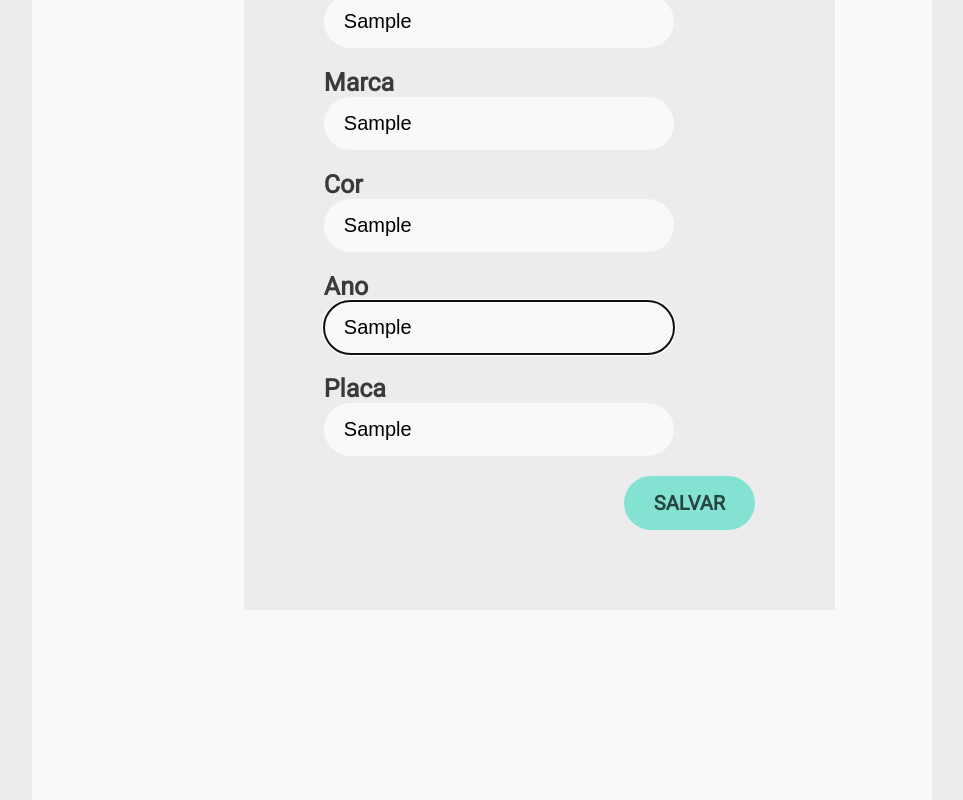
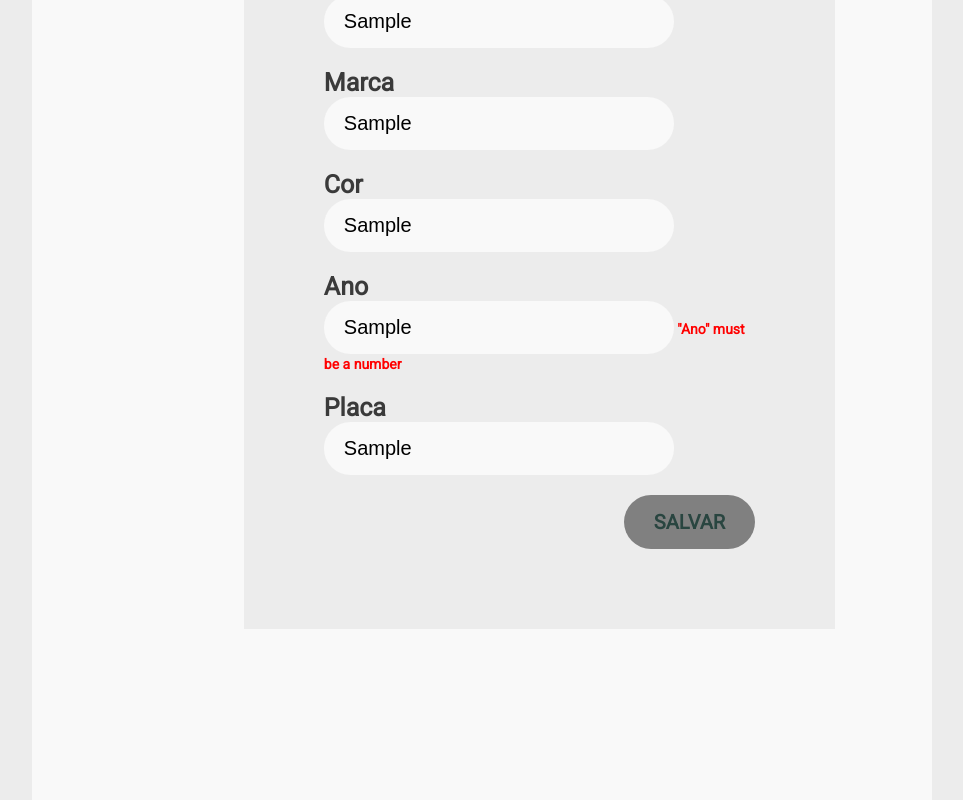
Before and after one commit to levynascimento/desafio-2, a Next.js app: page /pageform in a window 1280 px wide. Both pictures are taken after typing "Sample", "Sample", "Sample", "Sample", "Sample" into the empty fields and a click on the button "SALVAR". Shown: the part 319-1119 px from the top of the page, without its empty margins (158-1121 px from the left). Built offline with nearby package versions, Linux system fonts and the light colour scheme.

Commit message:
Tratamento de erros

```diff
--- a/modules/post/post.schema.js
+++ b/modules/post/post.schema.js
@@ -1,9 +1,9 @@
 import Joi from 'joi'
 
 export const postSchema = Joi.object({
-  Nome: Joi.string().required().max(50),
-  Marca: Joi.string().required().max(50),
-  Cor: Joi.string().required().max(50),
-  Ano: Joi.number().required().min(1884).max(2022),
-  Placa: Joi.string().required().max(7)
+  Nome: Joi.string().required().max(50).message('O campo "nome" pode ter no máximo {{#limit}} caracteres.'),
+  Marca: Joi.string().required().max(50).message('O campo "marca" pode ter no máximo {{#limit}} caracteres.'),
+  Cor: Joi.string().required().max(50).message('O campo "cor" pode ter no máximo {{#limit}} caracteres.'),
+  Ano: Joi.number().required().min(1884).message('O campo "ano" vai de{{#limit}} até').max(2022).message('{{#limit}}'),
+  Placa: Joi.string().required().max(7).message('O campo "placa" pode ter no máximo {{#limit}} caracteres.'),
 })
--- a/pages/pageform.jsx
+++ b/pages/pageform.jsx
@@ -48,7 +48,7 @@ const Divmain = styled.div`
 
 const PageForm = () => {
 
-  const { register, handleSubmit, formState: { errors } } = useForm({
+  const { control, handleSubmit, formState: { errors } } = useForm({
     resolver: joiResolver(postSchema)
   })
 
@@ -79,13 +79,13 @@ const PageForm = () => {
                 <BackgroundFormContainer>
                   <PageFormContainer>
                     <Form onSubmit = {handleSubmit(handleForm)} >
-                      <Input label = "Nome" {...register('Nome')} />
-                      <Input label = "Marca" {...register('Marca')} />
-                      <Input label = "Cor" {...register('Cor')} />
-                      <Input label = "Ano" {...register('Ano')} />
-                      <Input label = "Placa" {...register('Placa')} />
+                      <Input label = "Nome" name = "Nome" control = {control} />
+                      <Input label = "Marca" name = "Marca" control = {control} />
+                      <Input label = "Cor" name = "Cor" control = {control} />
+                      <Input label = "Ano" name = "Ano" control = {control} />
+                      <Input label = "Placa" name = "Placa" control = {control} />
                       <ButtonContainer>
-                        <ButtonForm type = "submit" > SALVAR </ButtonForm>
+                        <ButtonForm type = "submit" disabled = {Object.keys(errors).length > 0} > SALVAR </ButtonForm>
                       </ButtonContainer>
                     </Form>
                   </PageFormContainer>
--- a/src/components/inputs/ButtonForm.jsx
+++ b/src/components/inputs/ButtonForm.jsx
@@ -9,15 +9,19 @@ const ButtonForm = styled.button`
   border-radius: 35px;
   font-size: 20px;
   font-family: 'Roboto', sans-serif;
-  cursor: pointer;
   transition: 0.5s;
+  text-align: center;
 
-  text-align: center;
+  ${props => !props.disabled && 'cursor: pointer;'};
 
 
   :hover {
     background-color: #4DAD9C;
   }
+
+  :disabled {
+    background-color: ${props => props.theme.disabled};
+  }
 `
 
 export default ButtonForm
--- a/src/components/inputs/Input.jsx
+++ b/src/components/inputs/Input.jsx
@@ -1,5 +1,5 @@
-import { forwardRef } from 'react'
 import styled from 'styled-components'
+import { useController } from 'react-hook-form'
 
 const InputContainer = styled.div`
 
@@ -18,16 +18,40 @@ const StyledInput = styled.input`
   box-sizing: border-box;
   border-radius: 40px;
   border: none;
-  font-size: 20px
+  font-size: 20px;
+
+  ${props => props.error && `border: 2px solid ${props => props.theme.error};` }
+
+  &:focus {
+    outline: none;
+  }
 `
 
-const Input = forwardRef(({ label, ...props }, ref) => {
+const ErrorLabel = styled.span`
+  color: ${props => props.theme.error};
+  font-weight: bold;
+  font-size: 14px;
+`
+
+const errorMessage = {
+  'strign.empty': 'Este campo não pode ficar em branco',
+  'string.placa': 'Coloque uma placa válida, por favor.',
+
+}
+
+const Input = ({ label, name, control, dafaultValue = '', ...props }, ref) => {
+  const {
+    field: { value, onChange },
+    fieldState: { error }
+  } = useController({ name, control, dafaultValue })
+
   return (
     <InputContainer>
       <StyledLabel>{label}</StyledLabel>
-      <StyledInput placeholder = {label} {...props} ref = {ref} />
+      <StyledInput placeholder = {label} error={error} {...props}  value = {value} onChange = {onChange} />
+      { error && <ErrorLabel> {errorMessage[error.type] || error.message} </ErrorLabel>}
     </InputContainer>
   )
-})
+}
 
 export default Input
--- a/src/theme.js
+++ b/src/theme.js
@@ -6,7 +6,9 @@ const theme = {
   backgroundCardColor: '#F04F4F',
   black: '#3A3A3A',
   white: '#F9F9F9',
-  buttonFiltro: '#FFFFFF'
+  buttonFiltro: '#FFFFFF',
+  error: 'red',
+  disabled: 'grey',
 
 }
 
```
